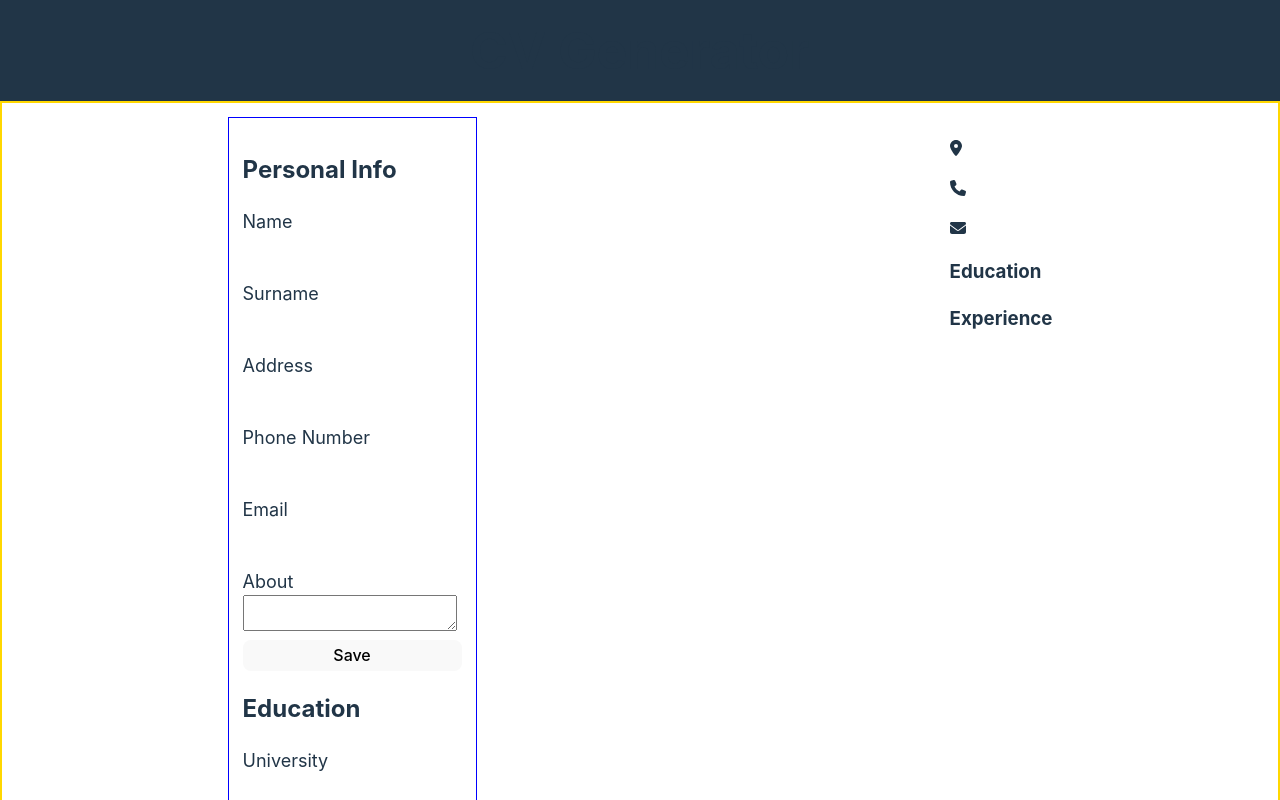
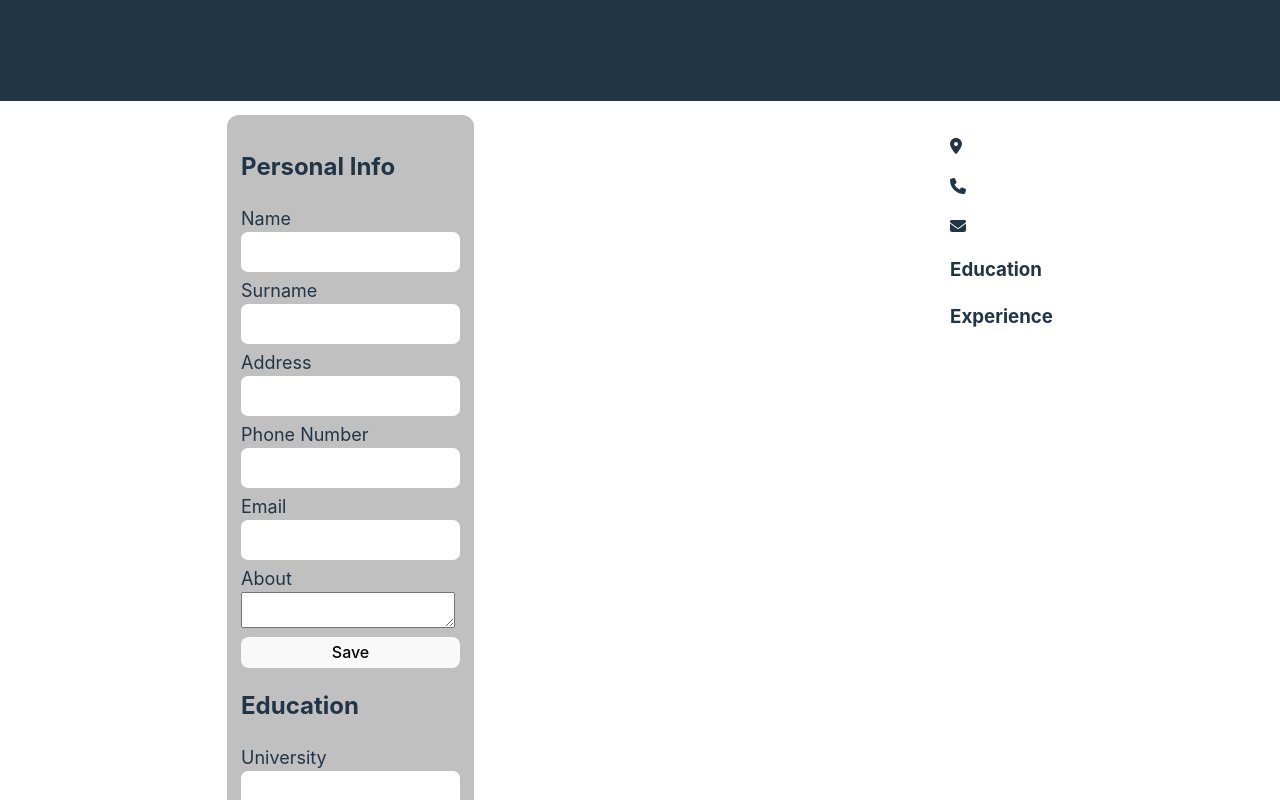
Before and after one commit to mbdeviant/resume-generator, a React (Vite) app: page / in a window 1280 px wide. Shown: the top 800 px of the page. Built offline with nearby package versions, Linux system fonts and the light colour scheme.

Commit message:
change form background color

```diff
--- a/src/index.css
+++ b/src/index.css
@@ -57,14 +57,17 @@ label {
   padding: 14px;
   justify-content: space-around;
   gap: 50px;
-  border: 2px solid gold;
 }
 .forms {
   display: flex;
-  padding-left: 13px;
   flex-direction: column;
   align-items: center;
+
+  border-radius: 12px;
+  padding: 14px;
+  background-color: #c0c0c0;
 }
+
 .btnContainer {
   display: flex;
   justify-content: center;
@@ -107,11 +110,7 @@ textarea {
   width: 208px;
   resize: vertical;
 }
-.forms {
-  border: 1px solid blue;
-  display: flex;
-  padding: 14px;
-}
+
 .infoForm,
 .experienceForm,
 .educationForm {
```
